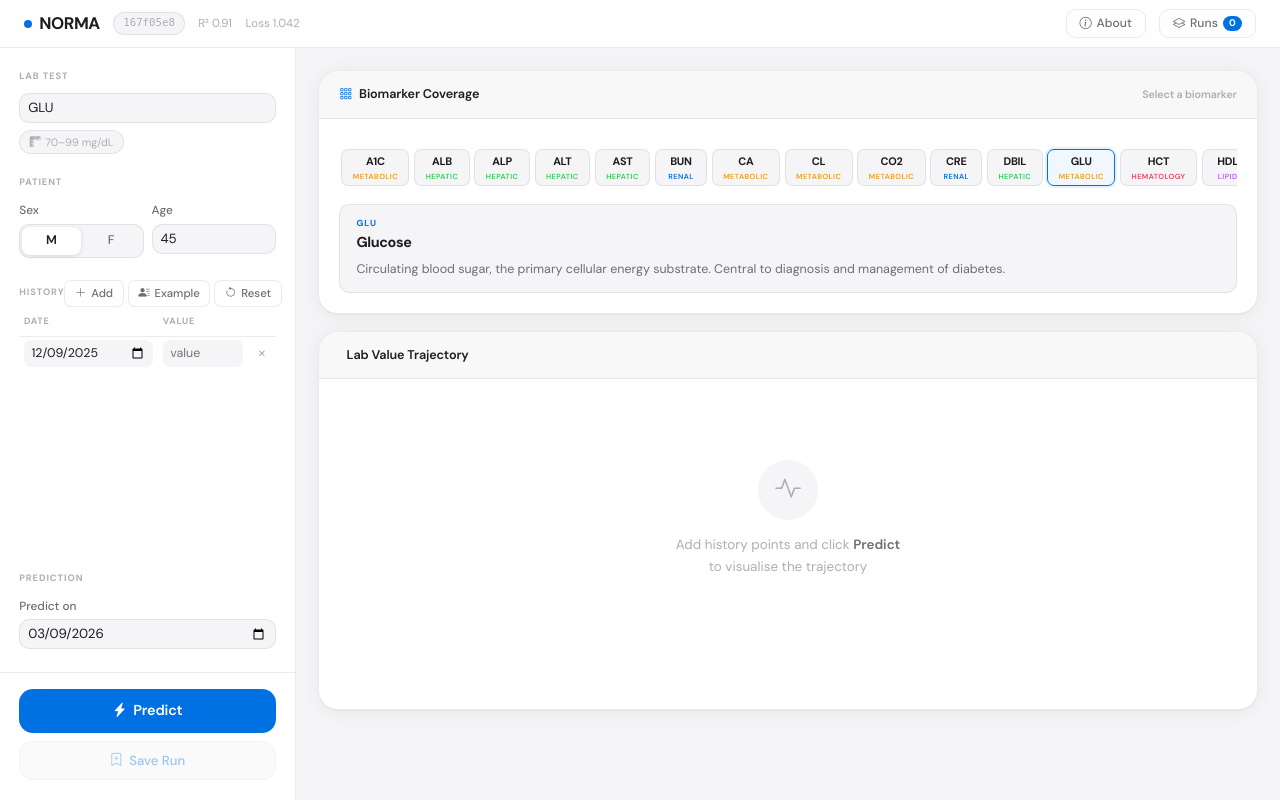
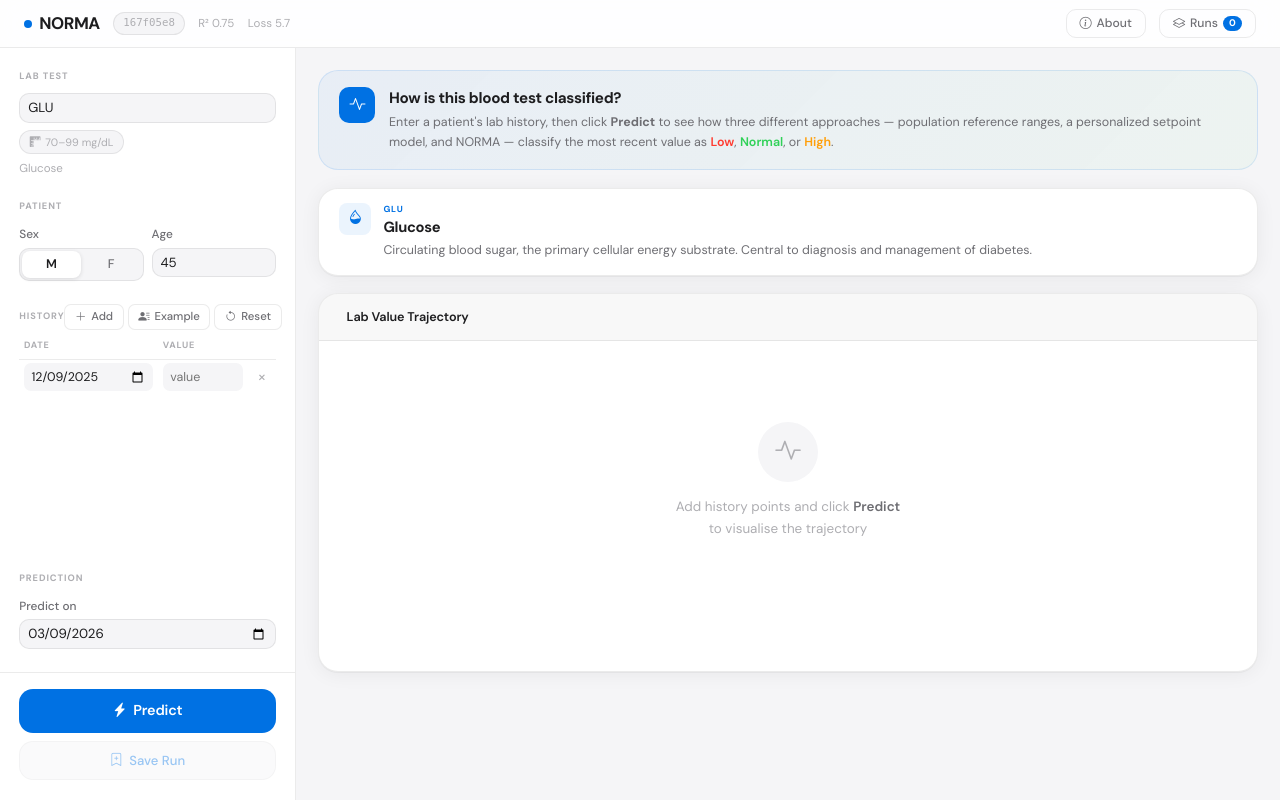
Before and after one commit to aashnapshah/NORMA, a Flask app: page /app in a window 1280 px wide. Run offline with Flask 3, Linux system fonts and the light colour scheme; some libraries are stand-ins or nearby versions.

Commit message:
new design

```diff
--- a/app.py
+++ b/app.py
@@ -45,10 +45,12 @@ _MODEL_META = {
     'd_model':  64,
     'nlayers':  8,
     'nstates':  3,
-    'val_r2':   0.91,
-    'val_loss': 1.042,
-    'train_r2': 0.913,
-    'train_loss': 1.114,
+    'val_r2':   0.750,
+    'val_loss': 5.70,
+    'train_r2': 0.762,
+    'train_loss': 5.97,
+    'test_r2':  0.747,
+    'test_loss': 5.73,
     'epoch':    19,
     'normalize': False,
     'n_tests':  len([t for t in REFERENCE_INTERVALS if t not in COVERED_TESTS_EXCLUDE]),
--- a/templates/index.html
+++ b/templates/index.html
@@ -562,41 +562,51 @@
     .toast-msg.error { background: rgba(255,59,48,0.9); }
     @keyframes slideUp { from{opacity:0;transform:translateY(8px)} to{opacity:1;transform:none} }
 
-    /* ── Labs coverage panel ── */
-    .labs-scroll-wrap {
-      overflow-x: auto; margin-top: 0.5rem; padding-bottom: 0.25rem;
-      -webkit-overflow-scrolling: touch;
-      scrollbar-width: thin; scrollbar-color: rgba(0,0,0,0.12) transparent;
-    }
-    .labs-scroll-wrap::-webkit-scrollbar { height: 4px; }
-    .labs-scroll-wrap::-webkit-scrollbar-thumb { background: rgba(0,0,0,0.12); border-radius: 99px; }
-    .labs-scroll { display: flex; gap: 0.3rem; min-width: min-content; padding: 2px; }
-    .lab-card {
-      background: var(--bg); border: 1px solid var(--border);
-      border-radius: var(--r-sm); padding: 0.2rem 0.65rem; cursor: pointer;
-      transition: all 0.15s; min-width: 52px; text-align: center; flex-shrink: 0;
-    }
-    .lab-card:hover { border-color: var(--accent); background: rgba(0,113,227,0.04); }
-    .lab-card.active {
-      border-color: var(--accent); background: rgba(0,113,227,0.06);
-      box-shadow: 0 0 0 2px rgba(0,113,227,0.1);
-    }
-    .lc-abbr { font-size: 0.68rem; font-weight: 700; color: var(--text-1); letter-spacing: -0.02em; }
-    .lc-cat { font-size: 0.46rem; font-weight: 600; text-transform: uppercase; letter-spacing: 0.06em; margin-top: 0.1rem; }
-    .cat-heme  { color: #f43f5e; }
-    .cat-meta  { color: #f59e0b; }
-    .cat-hepat { color: var(--normal); }
-    .cat-lipid { color: var(--purple); }
-    .cat-renal { color: var(--accent); }
-    .cat-other { color: var(--text-3); }
-    .lab-detail {
-      margin-top: 0.75rem;
-      background: var(--bg); border: 1px solid var(--border);
-      border-radius: var(--r-md); padding: 0.75rem 1rem;
-    }
-    .ld-abbr { font-size: 0.55rem; font-weight: 700; text-transform: uppercase; letter-spacing: 0.12em; color: var(--accent); margin-bottom: 0.15rem; }
-    .ld-name { font-size: 0.9rem; font-weight: 700; letter-spacing: -0.025em; color: var(--text-1); }
-    .ld-desc { font-size: 0.78rem; color: var(--text-2); line-height: 1.6; margin-top: 0.35rem; max-width: 720px; }
+
+    /* ── Purpose banner ── */
+    .purpose-banner {
+      display: flex; gap: 0.85rem; align-items: flex-start;
+      background: linear-gradient(135deg, rgba(0,113,227,0.05) 0%, rgba(48,209,88,0.04) 100%);
+      border: 1px solid rgba(0,113,227,0.12);
+      border-radius: var(--r-xl); padding: 1rem 1.25rem;
+    }
+    .purpose-icon {
+      width: 36px; height: 36px; border-radius: 10px;
+      background: var(--accent); color: #fff;
+      display: flex; align-items: center; justify-content: center;
+      font-size: 1rem; flex-shrink: 0;
+    }
+    .purpose-title { font-size: 0.95rem; font-weight: 700; color: var(--text-1); letter-spacing: -0.02em; margin-bottom: 0.2rem; }
+    .purpose-desc { font-size: 0.78rem; color: var(--text-2); line-height: 1.6; }
+
+    /* ── Classification Verdict ── */
+    .verdict-grid { display: grid; grid-template-columns: 1fr 1fr 1fr; gap: 0.75rem; }
+    @media (max-width: 640px) { .verdict-grid { grid-template-columns: 1fr; } }
+    .verdict-cell {
+      border: 1.5px solid var(--border); border-radius: var(--r-lg);
+      padding: 1rem; text-align: center; position: relative; overflow: hidden;
+      transition: border-color 0.2s, box-shadow 0.2s;
+    }
+    .verdict-cell::before {
+      content: ''; position: absolute; top: 0; left: 0; right: 0; height: 3px;
+    }
+    .verdict-cell.v-pop::before { background: #aeaeb2; }
+    .verdict-cell.v-gmm::before { background: #bf5af2; }
+    .verdict-cell.v-norma::before { background: #0071e3; }
+    .verdict-cell.v-norma { border-color: rgba(0,113,227,0.2); box-shadow: 0 2px 12px rgba(0,113,227,0.08); }
+    .verdict-approach { font-size: 0.58rem; font-weight: 700; text-transform: uppercase; letter-spacing: 0.1em; margin-bottom: 0.5rem; }
+    .verdict-approach.a-pop { color: #aeaeb2; }
+    .verdict-approach.a-gmm { color: #bf5af2; }
+    .verdict-approach.a-norma { color: #0071e3; }
+    .verdict-label {
+      font-size: 1.5rem; font-weight: 800; letter-spacing: -0.03em; line-height: 1; margin-bottom: 0.4rem;
+    }
+    .verdict-label.vl-low { color: var(--low); }
+    .verdict-label.vl-normal { color: var(--normal); }
+    .verdict-label.vl-high { color: var(--high); }
+    .verdict-range { font-size: 0.72rem; color: var(--text-3); line-height: 1.5; }
+    .verdict-range strong { color: var(--text-2); font-weight: 600; }
+    .verdict-explain { font-size: 0.68rem; color: var(--text-3); margin-top: 0.5rem; line-height: 1.45; padding-top: 0.5rem; border-top: 1px solid var(--border); }
   </style>
 </head>
 <body>
@@ -636,7 +646,7 @@
           {% endfor %}
         </select>
         <div class="ref-pill"><i class="bi bi-rulers"></i><span id="ref-text">—</span></div>
-
+        <div id="sidebar-test-info" style="margin-top:0.4rem;font-size:0.72rem;color:var(--text-3);line-height:1.5"></div>
       </div>
 
       <!-- Demographics -->
@@ -705,30 +715,43 @@
   <!-- ─ Main content ─ -->
   <main class="main-content">
 
-    <!-- Biomarker coverage panel -->
-    <div class="card" id="coverage-card">
-      <div class="card-header">
-        <i class="bi bi-grid-3x3-gap" style="color:var(--accent)"></i>
-        <span>Biomarker Coverage</span>
+    <!-- Purpose banner -->
+    <div class="purpose-banner" id="purpose-banner">
+      <div class="purpose-icon"><i class="bi bi-activity"></i></div>
+      <div>
+        <div class="purpose-title">How is this blood test classified?</div>
+        <div class="purpose-desc">Enter a patient's lab history, then click <strong>Predict</strong> to see how three different approaches — population reference ranges, a personalized setpoint model, and NORMA — classify the most recent value as <span style="color:var(--low);font-weight:600">Low</span>, <span style="color:var(--normal);font-weight:600">Normal</span>, or <span style="color:var(--high);font-weight:600">High</span>.</div>
+      </div>
+    </div>
+
+    <!-- Classification Verdict — the main result -->
+    <div class="card" id="verdict-card" style="display:none">
+      <div class="card-header" style="background:linear-gradient(135deg,rgba(0,113,227,0.04) 0%,rgba(48,209,88,0.04) 50%,rgba(191,90,242,0.04) 100%)">
+        <i class="bi bi-clipboard2-pulse" style="color:var(--accent);font-size:1rem"></i>
+        <div>
+          <div style="font-weight:700;line-height:1.25">Classification Verdict</div>
+          <div style="font-size:0.67rem;color:var(--text-3);font-weight:400">How each approach interprets the most recent value</div>
+        </div>
         <div class="spacer"></div>
-        <span style="font-size:0.67rem;color:var(--text-3)">Select a biomarker</span>
+        <span id="verdict-value-badge" style="font-size:0.78rem;font-weight:700;color:var(--text-1)"></span>
       </div>
-      <div class="card-body">
-        <div class="labs-scroll-wrap">
-          <div class="labs-scroll">
-            {% for t in tests %}
-            <div class="lab-card" id="lc-{{ t }}"
-                 onclick="onLabClick('{{ t }}')">
-              <div class="lc-abbr">{{ t }}</div>
-              <div class="lc-cat" id="lcat-{{ t }}"></div>
-            </div>
-            {% endfor %}
+      <div class="card-body" style="padding:1rem 1.25rem">
+        <div class="verdict-grid" id="verdict-grid"></div>
+      </div>
+    </div>
+
+    <!-- Biomarker info panel -->
+    <div class="card" id="biomarker-info-card">
+      <div class="card-body" style="padding:0.85rem 1.25rem">
+        <div style="display:flex;align-items:flex-start;gap:0.75rem">
+          <div style="flex-shrink:0;width:32px;height:32px;border-radius:8px;background:rgba(0,113,227,0.08);display:flex;align-items:center;justify-content:center;color:var(--accent);font-size:0.9rem">
+            <i class="bi bi-droplet-half"></i>
           </div>
-        </div>
-        <div class="lab-detail" id="lab-detail">
-          <div class="ld-abbr" id="ld-abbr"></div>
-          <div class="ld-name" id="ld-name"></div>
-          <div class="ld-desc" id="ld-desc"></div>
+          <div style="flex:1;min-width:0">
+            <div style="font-size:0.55rem;font-weight:700;text-transform:uppercase;letter-spacing:0.1em;color:var(--accent)" id="bio-abbr">GLU</div>
+            <div style="font-size:0.92rem;font-weight:700;color:var(--text-1);letter-spacing:-0.02em" id="bio-name">Glucose</div>
+            <div style="font-size:0.78rem;color:var(--text-2);line-height:1.6;margin-top:0.2rem" id="bio-desc">—</div>
+          </div>
         </div>
       </div>
     </div>
@@ -888,48 +911,24 @@ const LAB_INFO = {
   LDL:  {name:'LDL Cholesterol',                   cat:'Lipid',      desc:'"Bad" cholesterol; the primary atherogenic lipoprotein. The principal therapeutic target for cardiovascular disease prevention.'},
   TGL:  {name:'Triglycerides',                     cat:'Lipid',      desc:'Main form of stored dietary fat circulating as VLDL. Elevated with insulin resistance, metabolic syndrome, and alcohol use.'},
 };
-const CAT_CLS = {Hematology:'cat-heme', Metabolic:'cat-meta', Hepatic:'cat-hepat', Lipid:'cat-lipid', Renal:'cat-renal'};
-
-// Populate category labels on lab cards
-document.querySelectorAll('[id^="lcat-"]').forEach(el => {
-  const t = el.id.replace('lcat-','');
+// Update sidebar + biomarker info panel
+function updateSidebarTestInfo() {
+  const t = document.getElementById('sel-test').value;
   const info = LAB_INFO[t];
-  if (info) { el.textContent = info.cat; el.className = 'lc-cat ' + (CAT_CLS[info.cat]||'cat-other'); }
-});
-
-let _activeLab = null;
-
-function onLabClick(t) {
-  // Update the sidebar test dropdown and trigger change
-  const sel = document.getElementById('sel-test');
-  if (sel.value !== t) {
-    sel.value = t;
-    sel.dispatchEvent(new Event('change'));
+  const el = document.getElementById('sidebar-test-info');
+  if (info && el) el.textContent = info.name;
+  // Update the biomarker info card
+  const abbr = document.getElementById('bio-abbr');
+  const name = document.getElementById('bio-name');
+  const desc = document.getElementById('bio-desc');
+  if (abbr && info) {
+    abbr.textContent = t;
+    name.textContent = info.name;
+    desc.textContent = info.desc;
   }
-  selectLab(t);
-}
-
-function selectLab(t) {
-  if (_activeLab) document.getElementById('lc-' + _activeLab)?.classList.remove('active');
-  _activeLab = t;
-  document.getElementById('lc-' + t)?.classList.add('active');
-  const info = LAB_INFO[t] || {name:t, cat:'', desc:'No description available.'};
-  document.getElementById('ld-abbr').textContent = t;
-  document.getElementById('ld-name').textContent = info.name;
-  document.getElementById('ld-desc').textContent = info.desc;
-}
-
-// Sync coverage panel when sel-test dropdown changes
-document.getElementById('sel-test').addEventListener('change', function() {
-  const t = this.value;
-  selectLab(t);
-  // Scroll the lab card into view
-  const card = document.getElementById('lc-' + t);
-  if (card) card.scrollIntoView({behavior:'smooth', block:'nearest', inline:'center'});
-});
-
-// Highlight the initially selected test
-selectLab(document.getElementById('sel-test').value);
+}
+
+updateSidebarTestInfo();
 
 // ── Navbar ──
 document.getElementById('model-badge').textContent = MINFO.run_id;
@@ -949,7 +948,7 @@ function updateRefPill() {
   const r = REF[test][sexK];
   document.getElementById('ref-text').textContent = `${r.low}–${r.high} ${r.unit}`;
 }
-document.getElementById('sel-test').addEventListener('change', () => { seedDefaults(); updateRefPill(); });
+document.getElementById('sel-test').addEventListener('change', () => { seedDefaults(); updateRefPill(); updateSidebarTestInfo(); });
 document.querySelectorAll('input[name="sex"]').forEach(r => r.addEventListener('change', updateRefPill));
 updateRefPill();
 
@@ -1053,6 +1052,7 @@ async function loadExample(idx) {
       drawChart(payload, data);
       drawDistChart(payload, data);
       drawPredSummary(payload, data);
+      drawVerdict(payload, data);
       document.getElementById('chart-title').textContent = `${test} trajectory`;
       document.getElementById('btn-save').disabled = false;
       showInterpretPanel();
@@ -1094,6 +1094,7 @@ async function runPredict() {
     drawChart(payload, data);
     drawDistChart(payload, data);
     drawPredSummary(payload, data);
+    drawVerdict(payload, data);
     document.getElementById('chart-title').textContent = `${payload.test_name} trajectory`;
     document.getElementById('btn-save').disabled = false;
     showInterpretPanel();
@@ -1157,6 +1158,47 @@ function drawPredSummary(payload, data) {
     </div>`;
 }
 
+// ── Classification Verdict ──
+function drawVerdict(payload, data) {
+  const { predictions: preds, gmm_prediction: gmm, ref_low, ref_high, unit } = data;
+  const norm = preds['Normal'];
+  if (!norm || norm.error) return;
+
+  const clf = data.classifications || {};
+  const gmmOk = gmm && !gmm.error;
+  const lastVal = payload.history.length ? payload.history[payload.history.length - 1].value : null;
+  if (!lastVal && !clf.population) return;
+
+  const clfClass = v => v === 'Low' ? 'vl-low' : v === 'High' ? 'vl-high' : 'vl-normal';
+
+  const valueBadge = document.getElementById('verdict-value-badge');
+  if (lastVal != null) valueBadge.textContent = `Last value: ${lastVal} ${unit}`;
+
+  document.getElementById('verdict-card').style.display = '';
+  document.getElementById('purpose-banner').style.display = 'none';
+
+  document.getElementById('verdict-grid').innerHTML = `
+    <div class="verdict-cell v-pop">
+      <div class="verdict-approach a-pop"><i class="bi bi-people-fill"></i> Population</div>
+      <div class="verdict-label ${clfClass(clf.population)}">${clf.population || '—'}</div>
+      <div class="verdict-range">Range: <strong>${ref_low} – ${ref_high}</strong> ${unit}</div>
+      <div class="verdict-explain">Fixed thresholds from a reference population. Same range for everyone regardless of individual history.</div>
+    </div>
+    ${gmmOk ? `
+    <div class="verdict-cell v-gmm">
+      <div class="verdict-approach a-gmm"><i class="bi bi-person-fill"></i> Personalized</div>
+      <div class="verdict-label ${clfClass(clf.personalized)}">${clf.personalized || '—'}</div>
+      <div class="verdict-range">Range: <strong>${gmm.ci_lower.toFixed(1)} – ${gmm.ci_upper.toFixed(1)}</strong> ${unit}</div>
+      <div class="verdict-explain">Gaussian mixture model fitted to this patient's own history. No population anchor.</div>
+    </div>` : ''}
+    <div class="verdict-cell v-norma">
+      <div class="verdict-approach a-norma"><i class="bi bi-stars"></i> NORMA</div>
+      <div class="verdict-label ${clfClass(clf.norma)}">${clf.norma || '—'}</div>
+      <div class="verdict-range">Range: <strong>${norm.ci_lower.toFixed(1)} – ${norm.ci_upper.toFixed(1)}</strong> ${unit}</div>
+      <div class="verdict-explain">Contextual prediction anchored in population biology and personalized to individual trajectory.</div>
+    </div>`;
+}
+
 // ── Timeline chart with separate bell curve panel ──
 function drawChart(payload, data) {
   const { history, test_name, pred_date } = payload;
@@ -1196,29 +1238,30 @@ function drawChart(payload, data) {
     xaxis:'x', yaxis:'y',
   });
 
-  // 2. History line
+  // 2. History line (all but last point)
+  const lastD = histX[histX.length - 1], lastV = histY[histY.length - 1];
   traces.push({
-    x:histX, y:histY, mode:'lines+markers', name:'History',
+    x:histX.slice(0, -1), y:histY.slice(0, -1), mode:'lines+markers', name:'History',
     line:{color:'#6e6e73', width:1.5}, marker:{color:'#6e6e73', size:5},
     hovertemplate:'%{x}<br>%{y:.2f} '+unit+'<extra>History</extra>',
     xaxis:'x', yaxis:'y',
   });
 
-  // 3. Dashed connector from last obs to prediction date
-  const lastD = histX[histX.length - 1], lastV = histY[histY.length - 1];
+  // 3. Last observed value — highlighted with classification color
+  const clf = data.classifications || {};
+  const lastClfColor = clf.norma === 'Low' ? '#ff3b30' : clf.norma === 'High' ? '#ff9f0a' : '#30d158';
   traces.push({
-    x:[lastD, pred_date], y:[lastV, mu],
-    mode:'lines', showlegend:false,
-    line:{color:'#0071e3', width:1.2, dash:'dot'}, hoverinfo:'skip',
+    x:[lastD], y:[lastV], mode:'markers', name:'Latest',
+    marker:{color:lastClfColor, size:10, line:{width:2, color:'#fff'}},
+    hovertemplate:lastD+'<br>%{y:.2f} '+unit+'<extra>Latest value</extra>',
     xaxis:'x', yaxis:'y',
   });
-
-  // 5. Actual observed value
-  if (actualVal != null) {
+  // Connecting line from second-to-last to last
+  if (histX.length > 1) {
     traces.push({
-      x:[actualDate], y:[actualVal], mode:'markers', name:'Actual',
-      marker:{color:'#ff3b30', size:11, symbol:'star', line:{width:1.5, color:'#fff'}},
-      hovertemplate:actualDate+'<br>%{y:.2f} '+unit+' (Actual)<extra></extra>',
+      x:[histX[histX.length - 2], lastD], y:[histY[histY.length - 2], lastV],
+      mode:'lines', showlegend:false,
+      line:{color:'#6e6e73', width:1.5}, hoverinfo:'skip',
       xaxis:'x', yaxis:'y',
     });
   }
@@ -1244,15 +1287,6 @@ function drawChart(payload, data) {
     traces.push(bellTrace(gmmMu, gmmSig, 'rgba(191,90,242,0.8)', 'rgba(191,90,242,0.10)', 'Personalized'));
   }
   traces.push(bellTrace(norm.mu, norm.sigma, 'rgba(0,113,227,0.9)', 'rgba(0,113,227,0.12)', 'NORMA'));
-
-  // Actual value line on bell panel
-  if (actualVal != null) {
-    traces.push({
-      x:[0, 1], y:[actualVal, actualVal], mode:'lines', showlegend:false,
-      line:{color:'#ff3b30', width:1.5, dash:'dash'}, hoverinfo:'skip',
-      xaxis:'x2', yaxis:'y',
-    });
-  }
 
   // ── Shapes & annotations ──
   const shapes = [
@@ -1277,26 +1311,23 @@ function drawChart(payload, data) {
      showarrow:false, text:' forecast', font:{size:9, color:'#aeaeb2'}, xref:'x', yref:'y'},
   ];
 
-  // Classification labels at last observed value
-  const clf = data.classifications || {};
-  const lastVal = histY[histY.length - 1];
-  const lastDate = histX[histX.length - 1];
+  // Classification label at last observed value
   const clfItems = [
     {label:'Population', value:clf.population, color:'#aeaeb2'},
     ...(gmmOk ? [{label:'Personalized', value:clf.personalized, color:'#bf5af2'}] : []),
     {label:'NORMA', value:clf.norma, color:'#0071e3'},
   ].filter(c => c.value);
   if (clfItems.length) {
-    const clfColor = v => v === 'Low' ? '#ff3b30' : v === 'High' ? '#ff9f0a' : '#30d158';
+    const clfColorFn = v => v === 'Low' ? '#ff3b30' : v === 'High' ? '#ff9f0a' : '#30d158';
     const clfText = clfItems.map(c =>
-      `<span style="color:${c.color}">${c.label}:</span> <b style="color:${clfColor(c.value)}">${c.value}</b>`
+      `<span style="color:${c.color}">${c.label}:</span> <b style="color:${clfColorFn(c.value)}">${c.value}</b>`
     ).join('  ·  ');
     annotations.push({
-      x:lastDate, y:lastVal, xanchor:'left', yanchor:'top',
+      x:lastD, y:lastV, xanchor:'left', yanchor:'top',
       showarrow:true, arrowhead:0, arrowwidth:1, arrowcolor:'rgba(0,0,0,0.15)',
-      ax:20, ay:30,
-      text:clfText, font:{size:10}, bgcolor:'rgba(255,255,255,0.92)',
-      bordercolor:'rgba(0,0,0,0.1)', borderwidth:1, borderpad:5,
+      ax:20, ay:28,
+      text:clfText, font:{size:10}, bgcolor:'rgba(255,255,255,0.95)',
+      bordercolor:'rgba(0,0,0,0.08)', borderwidth:1, borderpad:5,
       xref:'x', yref:'y',
     });
   }
@@ -1550,6 +1581,7 @@ function restoreRun(id) {
   drawChart(currentPayload, currentResult);
   drawDistChart(currentPayload, currentResult);
   drawPredSummary(currentPayload, currentResult);
+  drawVerdict(currentPayload, currentResult);
   document.getElementById('chart-title').textContent = `${run.test_name} trajectory`;
   document.getElementById('btn-save').disabled = false;
   document.getElementById('interpret-card').style.display = 'block';
@@ -1666,6 +1698,7 @@ async function applyWhatIfAndRedraw() {
     drawChart(payload, data);
     drawDistChart(payload, data);
     drawPredSummary(payload, data);
+    drawVerdict(payload, data);
     document.getElementById('wi-reset-btn').style.display = '';
   } catch(e) { /* silent */ }
 }
@@ -1677,6 +1710,7 @@ function resetWhatIf() {
   drawChart(currentPayload, currentResult);
   drawDistChart(currentPayload, currentResult);
   drawPredSummary(currentPayload, currentResult);
+  drawVerdict(currentPayload, currentResult);
   initWhatIfControls();
   document.getElementById('wi-reset-btn').style.display = 'none';
 }
@@ -1709,10 +1743,11 @@ function showToast(msg, isError=false) {
 
   // Map card id → readable section name
   const SECTION_NAMES = {
+    'verdict-card':       'Classification',
     'chart-card':         'Trajectory',
+    'sens-card':          'What If',
     'interpret-card':     'AI Interpretation',
     'saved-runs-section': 'Saved Runs',
-    'coverage-card':      'Biomarker Coverage',
   };
 
   // Track which cards have already been revealed (avoid re-animating)
@@ -1780,6 +1815,8 @@ function resetAll() {
     '<div class="empty-chart"><div class="empty-chart-icon"><i class="bi bi-activity"></i></div><p>Add history points and click <strong>Predict</strong><br>to visualise the trajectory</p></div>';
   document.getElementById('sens-card').style.display = 'none';
   document.getElementById('interpret-card').style.display = 'none';
+  document.getElementById('verdict-card').style.display = 'none';
+  document.getElementById('purpose-banner').style.display = '';
   document.getElementById('btn-save').disabled = true;
   document.getElementById('pid-chip-wrap').style.display = 'none';
   document.getElementById('chart-title').textContent = 'Lab Value Trajectory';
```
Also changed, not shown: templates/about.html (+114 -96 lines).
